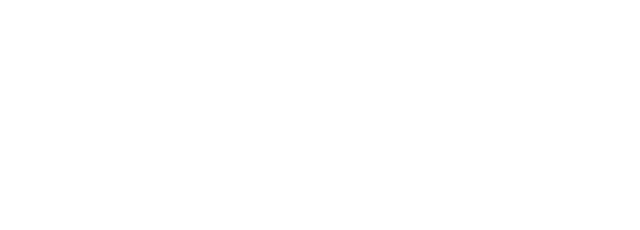
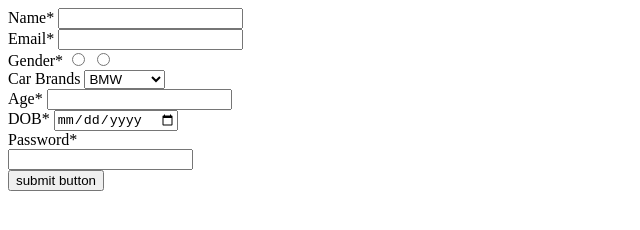
Before and after one commit to acciojob/signup-form-car-Manoj1408, a website: page main.html in a window 1280 px wide. Shown: the whole page, without its empty margins (0-640 px from the left). Drawn offline with Linux system fonts and the light colour scheme.

Commit message:
created a submission

```diff
--- a/main.html
+++ b/main.html
@@ -8,6 +8,43 @@
 
 <body>
 	<!-- the entire body must be written by student -->
+	<form  method="POST">
+        <div>
+            <label for="name">Name*</label>
+            <input required type="text" id="name"  >
+        </div>
+        <div>
+            <label for="email">Email*</label>
+            <input required type="email" id="email" >
+        </div>
+        <div>
+            <label for="gender">Gender*</label>
+            <input required type="radio" id="male" name="gender" value="male" >
+            <input required type="radio" id="female" name="gender" value="female">
+        </div>
+        <div>
+            <label for="cars">Car Brands</label>
+            <select id="cars">
+                <option >BMW</option>
+                <option >Audi</option>
+                <option >Mercedez</option>
+              </select>
+        </div>
+        <div>
+            <label for="carage">Age*</label>
+             <input required type="number" id="carage" >
+        </div>
+        <div>
+            <label for="dop">DOB*</label>
+            <input required type="date" id="dop" >
+        </div>
+        <div>
+            <label for="password">Password*</label><br>
+             <input required type="password" id="password">
+        </div>
+
+		<button type="submit">submit button</button>
+     </form>
     <script type="text/javascript" src="./script.js">
 </script>
 
```
